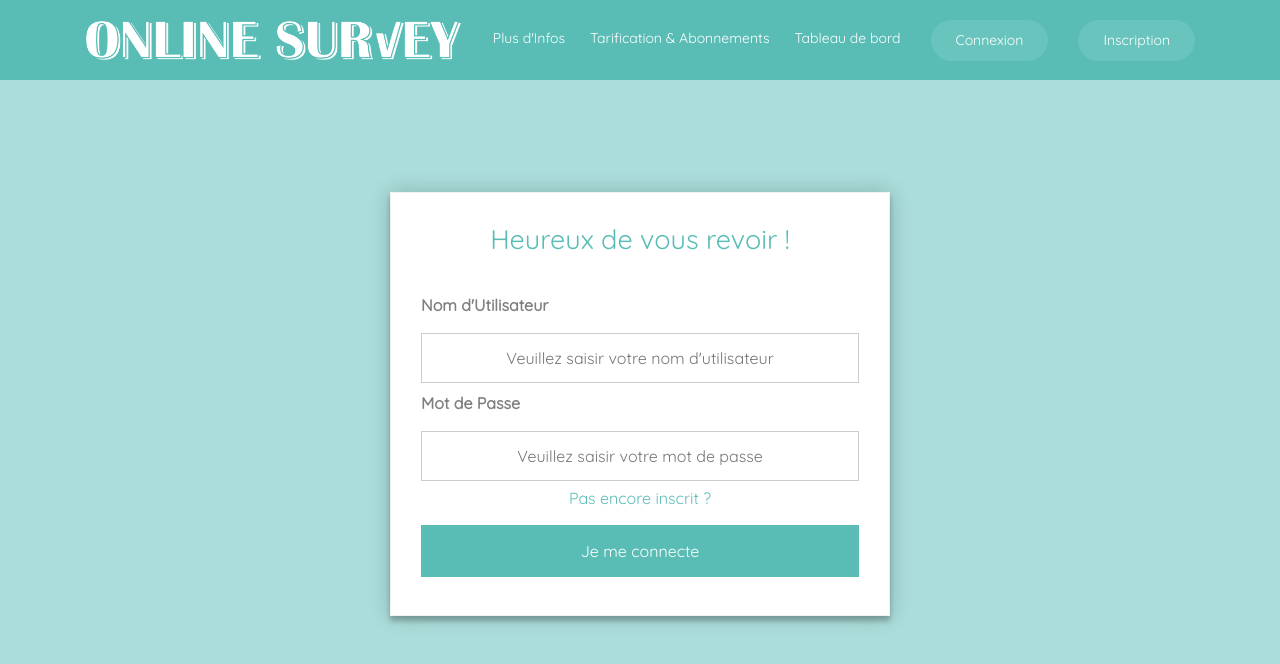
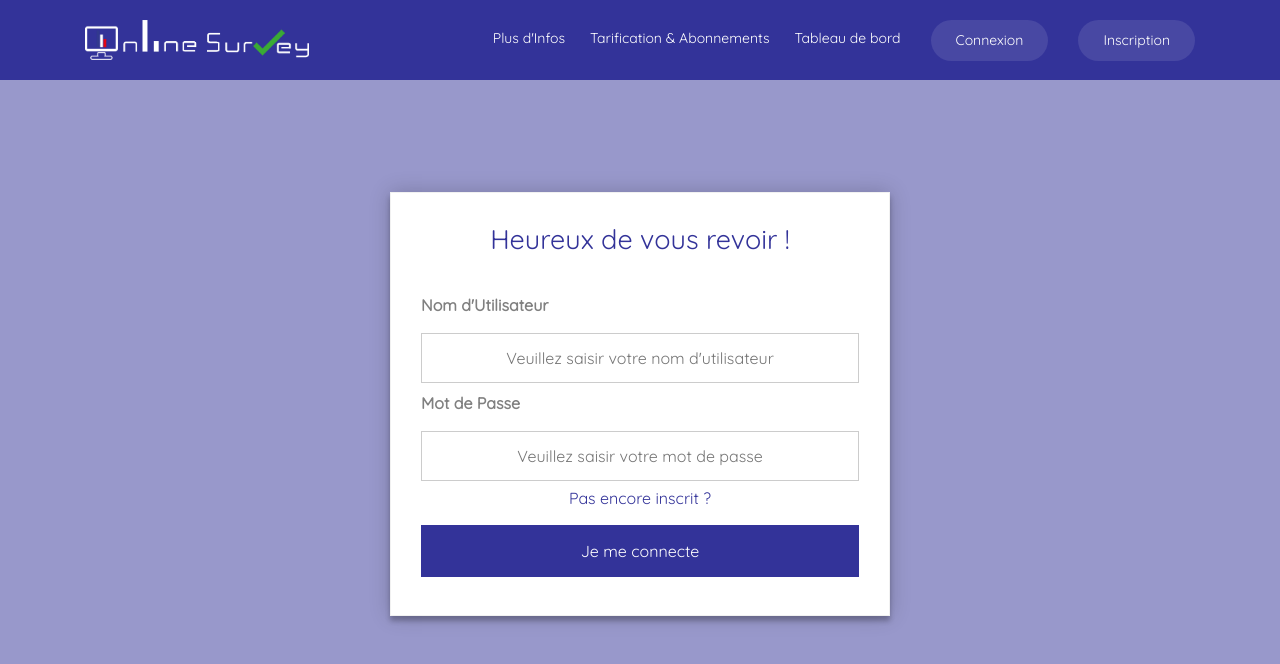
Before and after one commit to AlexandreZT/Online-Survey, a PHP site: page /login.php in a window 1280 px wide. Shown: the top 664 px of the page. Run offline with PHP 8.4, Linux system fonts and the light colour scheme.

Commit message:
Commit de Thomas, Modif CSS Login

```diff
--- a/OnlineSurvey/website/assets/css/login-style.css
+++ b/OnlineSurvey/website/assets/css/login-style.css
@@ -4,19 +4,19 @@
 body {
   font-family: "Quicksand", sans-serif;
   /*color: #444444;*/
-  background-color: rgba(89, 189, 182, 0.5);
+  background-color: rgba(51, 51, 153, 0.5);
 }
 
 span {
-  color: #59BDB6;
+  color: #333399;
 }
 
 a {
-  color: #59BDB6;
+  color: #333399;
 }
 
 a:hover {
-  color: #59BDB6;
+  color: #333399;
   text-decoration: none;
 }
 
@@ -48,13 +48,13 @@ h1, h2, h3, h4, h5, h6 {
   width: 40px;
   height: 40px;
   border-radius: 4px;
-  background: #59BDB6;
+  background: #333399;
   color: #fff;
   transition: all 0.4s;
 }
 
 .back-to-top i:hover {
-  background: #59BDB6;
+  background: #333399;
   color: #fff;
 }
 
@@ -74,13 +74,13 @@ h1, h2, h3, h4, h5, h6 {
   height: 80px;
   z-index: 997;
   transition: all 0.5s;
-  background: rgb(89, 189, 182);
+  background: #333399;
 }
 
 #header.header-scrolled {
   box-shadow: 0px 2px 15px rgba(0, 0, 0, 0.8);
   height: 60px;
-  background: rgba(89, 189, 182, 0.9);
+  background: rgba(51, 51, 153, 0.8);
 }
 
 #header .logo h1 {
@@ -146,7 +146,7 @@ h1, h2, h3, h4, h5, h6 {
 }
 
 .nav-menu .get-started a {
-  background: #59BDB6;
+  background: #333399;
   color: #fff;
   border-radius: 50px;
   margin: 0 0 0 30px;
@@ -250,7 +250,7 @@ h1, h2, h3, h4, h5, h6 {
 }
 
 .mobile-nav a:hover, .mobile-nav .active > a, .mobile-nav li:hover > a {
-  color: #59BDB6;
+  color: #333399;
   text-decoration: none;
 }
 
@@ -260,7 +260,7 @@ h1, h2, h3, h4, h5, h6 {
 }
 
 .mobile-nav .get-started a {
-  background: #59BDB6;
+  background: #333399;
   color: #fff;
   border-radius: 50px;
   margin: 0 15px;
@@ -269,7 +269,7 @@ h1, h2, h3, h4, h5, h6 {
 }
 
 .mobile-nav .get-started a:hover {
-  background: #59BDB6;
+  background: #333399;
   color: #fff;
 }
 
@@ -347,7 +347,7 @@ form {
 }
 
 .login h2{
-  color: #59BDB6;
+  color: #333399;
   font-size: 27px;
   padding-bottom: 30px;
   text-align: center;
@@ -375,7 +375,7 @@ input[type=text], input[type=password] {
 
 /* Set a style for all buttons */
 input[type=submit] {
-    background-color: #59BDB6;
+    background-color: #333399;
     color: white;
     padding: 14px 20px;
     margin: 8px 0;
@@ -385,10 +385,10 @@ input[type=submit] {
 }
 input[type=submit]:hover {
     background-color: white;
-    color: #59BDB6;
-    border: 1px solid #59BDB6;
+    color: #333399;
+    border: 1px solid #333399;
 }
 
 h6 {
-  color:#59BDB6;
+  color:#333399;
 }
--- a/OnlineSurvey/website/login.php
+++ b/OnlineSurvey/website/login.php
@@ -42,7 +42,7 @@ if (isset($_POST['connexion'])) { // si le bouton "Connexion" est appuyé
   <meta charset="utf-8">
   <meta content="width=device-width, initial-scale=1.0" name="viewport">
 
-  <title>Connexion | Check Survey</title>
+  <title>Connexion | Online Survey</title>
   <meta content="" name="descriptison">
   <meta content="" name="keywords">
 
@@ -75,7 +75,7 @@ if (isset($_POST['connexion'])) { // si le bouton "Connexion" est appuyé
       <div class="logo mr-auto">
         <!--<h1 class="text-light"><a href="index.php"><span>Vesperr</span></a></h1>-->
         <!-- Uncomment below if you prefer to use an image logo -->
-        <a href="index.php"><img src="assets/img/banner.png" alt="" class="img-fluid"></a>
+        <a href="index.php"><img src="assets/img/banner3.png" alt="" class="img-fluid"></a>
       </div>
 
       <nav class="nav-menu d-none d-lg-block">
```
Also changed, not shown: OnlineSurvey/website/assets/img/favicon3.png.
